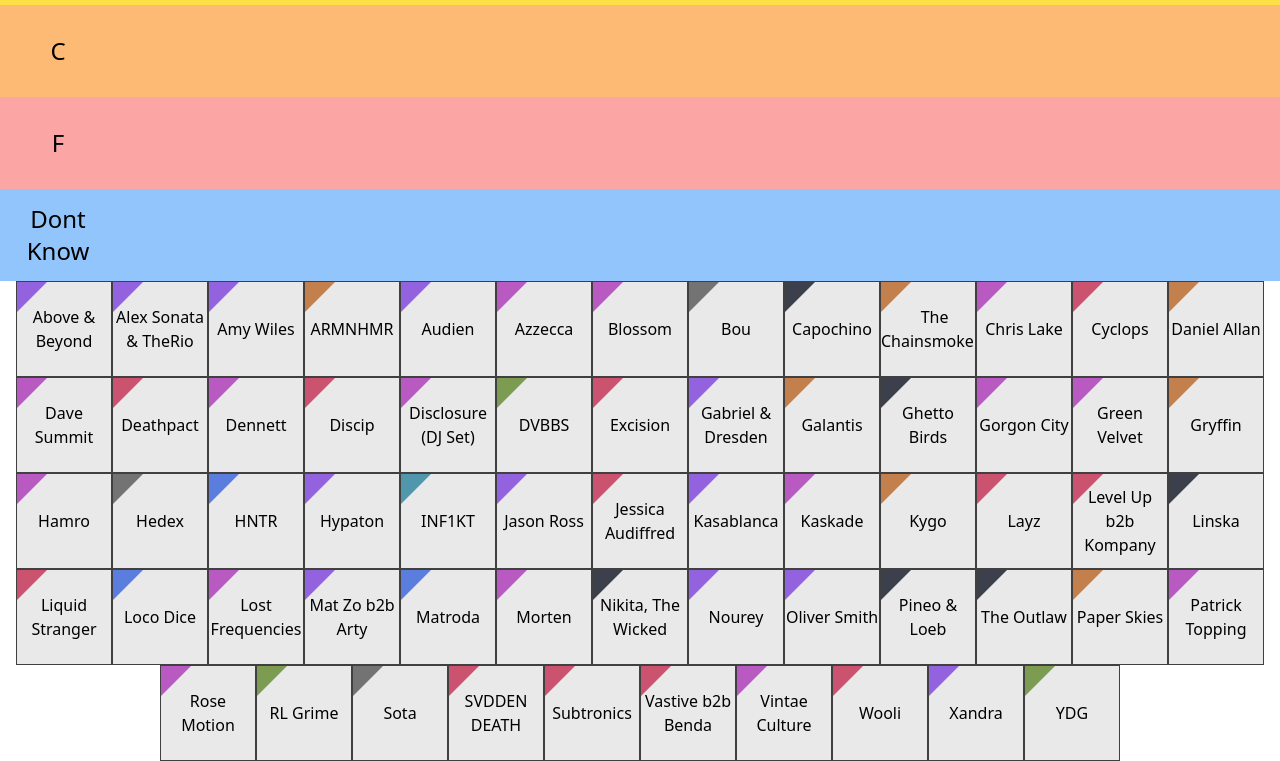
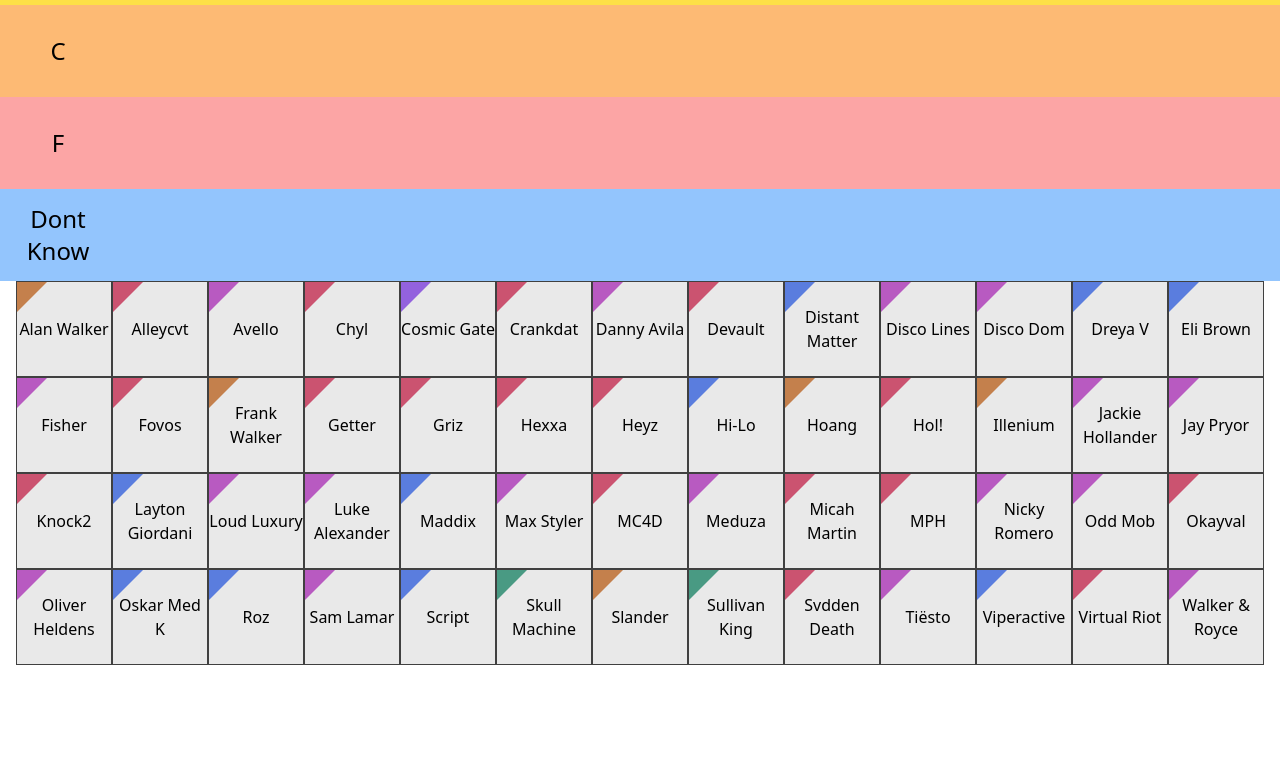
Before and after one commit to WattersIV/vanilla-tier-list, a website built with Vite: page index.html in a window 1280 px wide. Shown: the part 429-1190 px from the top of the page. After the commit the page ends 1094 px from the top, so only its background shows below. Built offline with nearby package versions, Linux system fonts and the light colour scheme.

Commit message:
feat: update festival to Escapade 2026 and add related artists

```diff
--- a/index.html
+++ b/index.html
@@ -19,15 +19,16 @@
           id="title"
           class="font-bold text-transparent text-5xl bg-clip-text bg-gradient-to-r from-blue-400 to-pink-400 text-center"
         >
-          Escapade 2025 Tier List
+          Escapade 2026 Tier List
         </h1>
       </div>
       <select
         id="festival-selection"
         class="m-auto block text-center text-lg bg-gray-800 text-white p-2 rounded-md"
       >
-        <option selected value="escapade2025">Escapade 2025</option>
+        <option value="escapade2025">Escapade 2025</option>
         <option value="ileSoniq2025">Ile Soniq 2025</option>
+        <option selected value="esca2026">Escapade 2026</option>
       </select>
       <ol class="m-auto text-center pt-1">
         <li class="inline-flex items-center pr-1">
--- a/src/main.ts
+++ b/src/main.ts
@@ -1,6 +1,6 @@
 let lastClosestSiblingToRight: null | HTMLElement = null;
 let lastDragEndState: null | DragEvent = null;
-let selectedFestival: keyof typeof festivalInfo = 'escapade2025';
+let selectedFestival: keyof typeof festivalInfo = 'esca2026';
 let numberOfSelections = 0;
 const ileSoniqArtists: Record<string, ArtistData> = {
   'AK Sports': {genre: 'Techno'},
@@ -48,6 +48,61 @@
   Katzkat: {genre: 'Other'},
   'Ludo Lacoste': {genre: 'Other'},
   Marta: {genre: 'Other'},
+};
+
+const esca2026Artists: Record<string, ArtistData> = {
+  'Alan Walker': {genre: 'Future Bass'},
+  Alleycvt: {genre: 'Bass'},
+  Avello: {genre: 'House'},
+  Chyl: {genre: 'Bass'},
+  'Cosmic Gate': {genre: 'Trance'},
+  Crankdat: {genre: 'Bass'},
+  'Danny Avila': {genre: 'House'},
+  Devault: {genre: 'Bass'},
+  'Distant Matter': {genre: 'Techno'},
+  'Disco Lines': {genre: 'House'},
+  'Disco Dom': {genre: 'House'},
+  'Dreya V': {genre: 'Techno'},
+  'Eli Brown': {genre: 'Techno'},
+  Fisher: {genre: 'House'},
+  Fovos: {genre: 'Bass'},
+  'Frank Walker': {genre: 'Future Bass'},
+  Getter: {genre: 'Bass'},
+  Griz: {genre: 'Bass'},
+  Hexxa: {genre: 'Bass'},
+  Heyz: {genre: 'Bass'},
+  'Hi-Lo': {genre: 'Techno'},
+  Hoang: {genre: 'Future Bass'},
+  'Hol!': {genre: 'Bass'},
+  Illenium: {genre: 'Future Bass'},
+  'Jackie Hollander': {genre: 'House'},
+  'Jay Pryor': {genre: 'House'},
+  Knock2: {genre: 'Bass'},
+  'Layton Giordani': {genre: 'Techno'},
+  'Loud Luxury': {genre: 'House'},
+  'Luke Alexander': {genre: 'House'},
+  Maddix: {genre: 'Techno'},
+  'Max Styler': {genre: 'House'},
+  MC4D: {genre: 'Bass'},
+  Meduza: {genre: 'House'},
+  'Micah Martin': {genre: 'Bass'},
+  MPH: {genre: 'Bass'},
+  'Nicky Romero': {genre: 'House'},
+  'Odd Mob': {genre: 'House'},
+  Okayval: {genre: 'Bass'},
+  'Oliver Heldens': {genre: 'House'},
+  'Oskar Med K': {genre: 'Techno'},
+  Roz: {genre: 'Techno'},
+  'Sam Lamar': {genre: 'House'},
+  Script: {genre: 'Techno'},
+  'Skull Machine': {genre: 'Hardcore'},
+  Slander: {genre: 'Future Bass'},
+  'Sullivan King': {genre: 'Hardcore'},
+  'Svdden Death': {genre: 'Bass'},
+  Tiësto: {genre: 'House'},
+  Viperactive: {genre: 'Techno'},
+  'Virtual Riot': {genre: 'Bass'},
+  'Walker & Royce': {genre: 'House'},
 };
 
 const escaArtists: Record<string, ArtistData> = {
@@ -133,6 +188,10 @@
   escapade2025: {
     artists: escaArtists,
     name: 'Escapade 2025',
+  },
+  esca2026: {
+    artists: esca2026Artists,
+    name: 'Escapade 2026',
   },
   ileSoniq2025: {
     artists: ileSoniqArtists,
```
